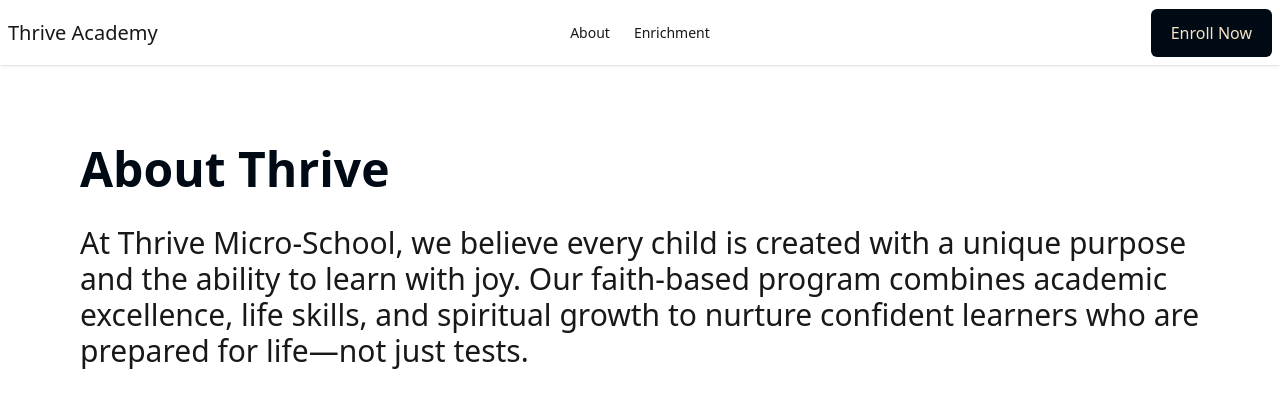
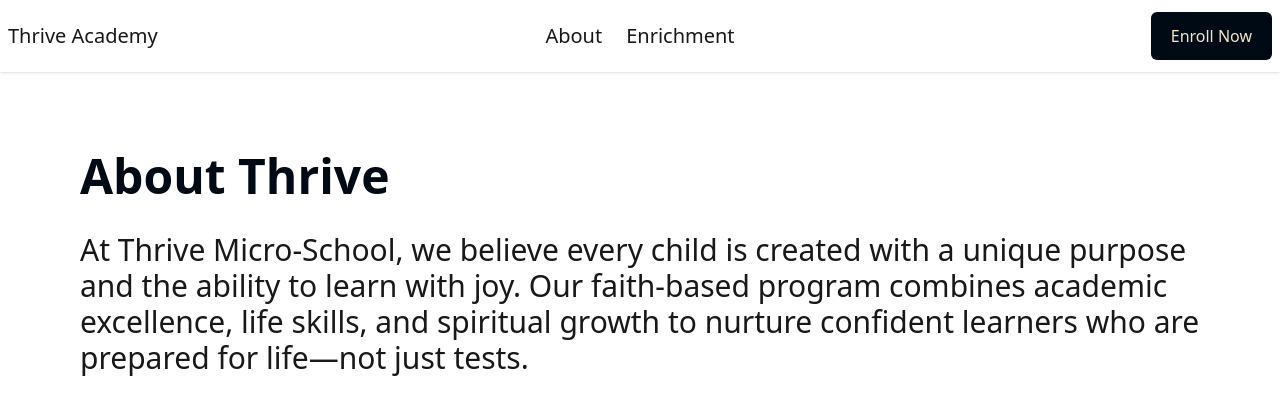
Before and after one commit to drethedevjs/thrive-academy, a Nuxt app: page /about in a window 1280 px wide. Shown: the top 414 px of the page. Built offline with nearby package versions, Linux system fonts and the light colour scheme.

Commit message:
Made header text larger.

```diff
--- a/app/components/Header.vue
+++ b/app/components/Header.vue
@@ -39,3 +39,11 @@
     </div>
   </div>
 </template>
+
+<style scoped>
+@reference "tailwindcss";
+
+li {
+  @apply text-xl;
+}
+</style>
```
